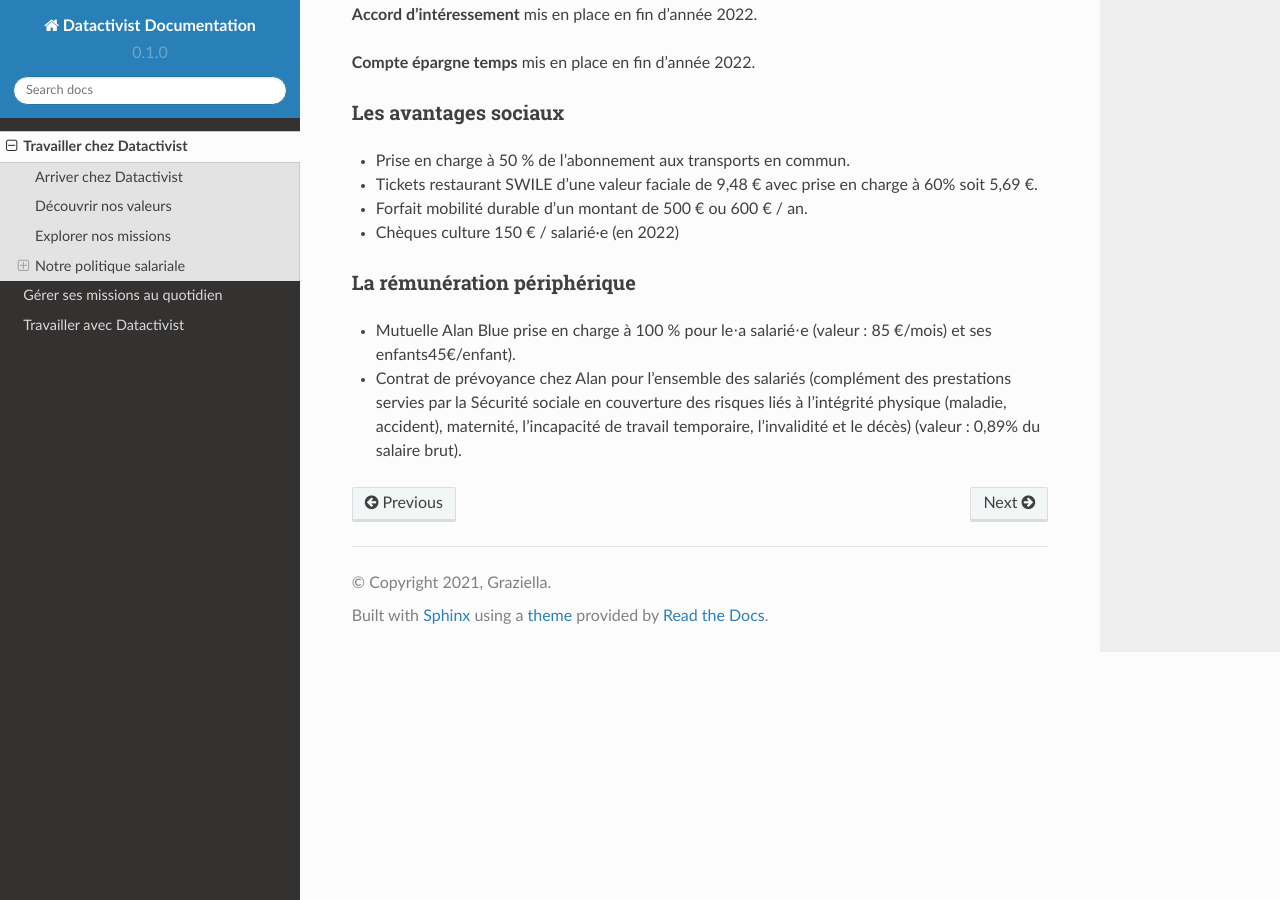
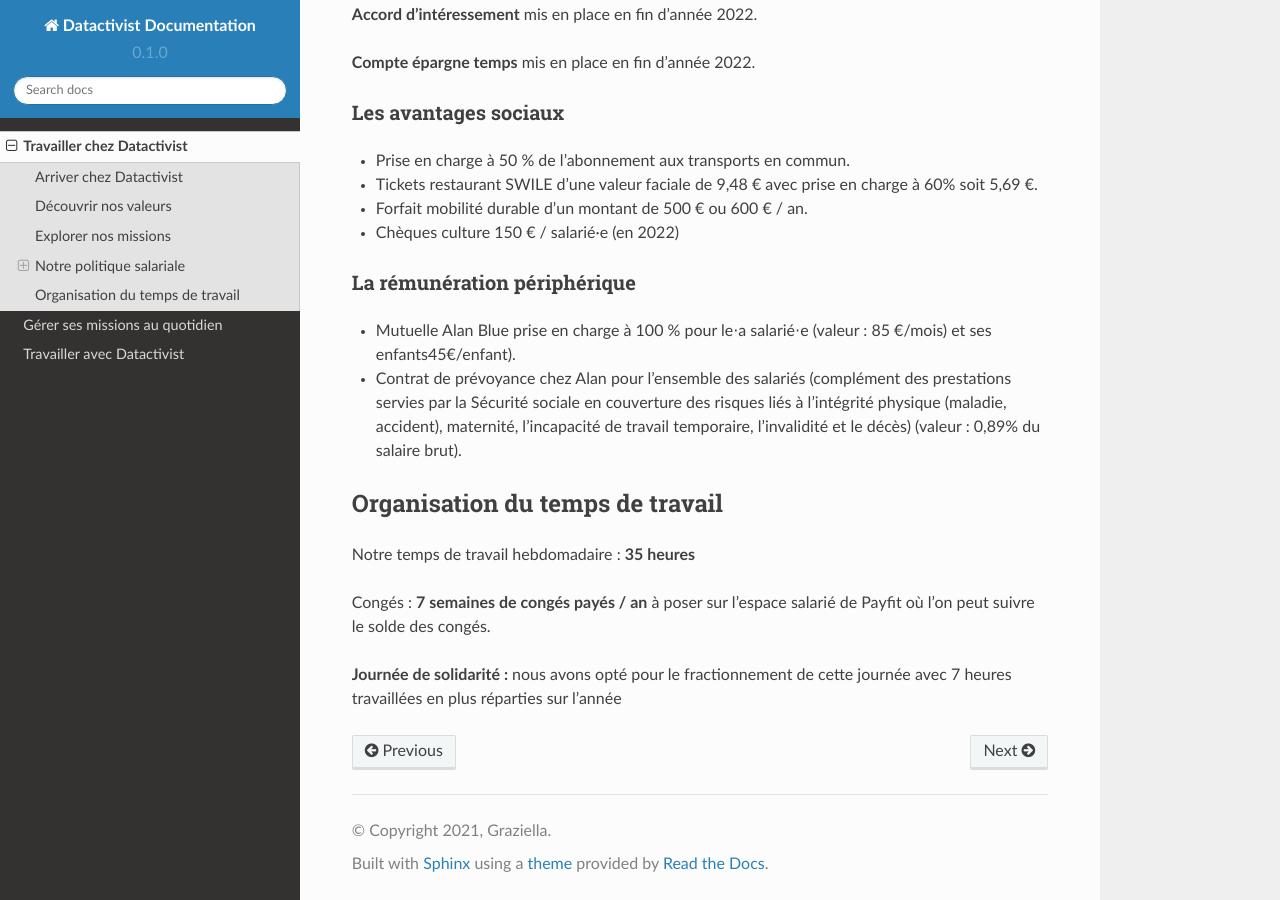
Before and after one commit to datactivist/documentation-datactivist, a Sphinx documentation site: the page built from docs/source/travailler-chez-datactivist.md, in a window 1280 px wide and 900 px high, scrolled down 1430 px. Built offline with Sphinx 7.4.7 and the Read the Docs theme 2.0.0, drawn with Linux system fonts in a browser that asks for light colours.

Commit message:
Update travailler-chez-datactivist.md

```diff
--- a/docs/source/travailler-chez-datactivist.md
+++ b/docs/source/travailler-chez-datactivist.md
@@ -87,3 +87,12 @@ Les droits (50 % du résultat net annuel, en moy. 40k€ sur les trois derniers
 - Mutuelle Alan Blue prise en charge à 100 % pour le⋅a salarié⋅e (valeur : 85 €/mois) et ses enfants45€/enfant).
 - Contrat de prévoyance chez Alan pour l’ensemble des salariés (complément des prestations servies par la Sécurité sociale en couverture des risques liés à l’intégrité physique (maladie, accident), maternité, l’incapacité de travail temporaire, l’invalidité et le décès) (valeur : 0,89% du
 salaire brut).
+
+## Organisation du temps de travail
+
+Notre temps de travail hebdomadaire : **35 heures**
+
+Congés : **7 semaines de congés payés / an** à poser sur l’espace salarié de Payfit où l’on peut suivre le solde des congés.
+
+**Journée de solidarité :** nous avons opté pour le fractionnement de cette journée
+avec 7 heures travaillées en plus réparties sur l’année
```
